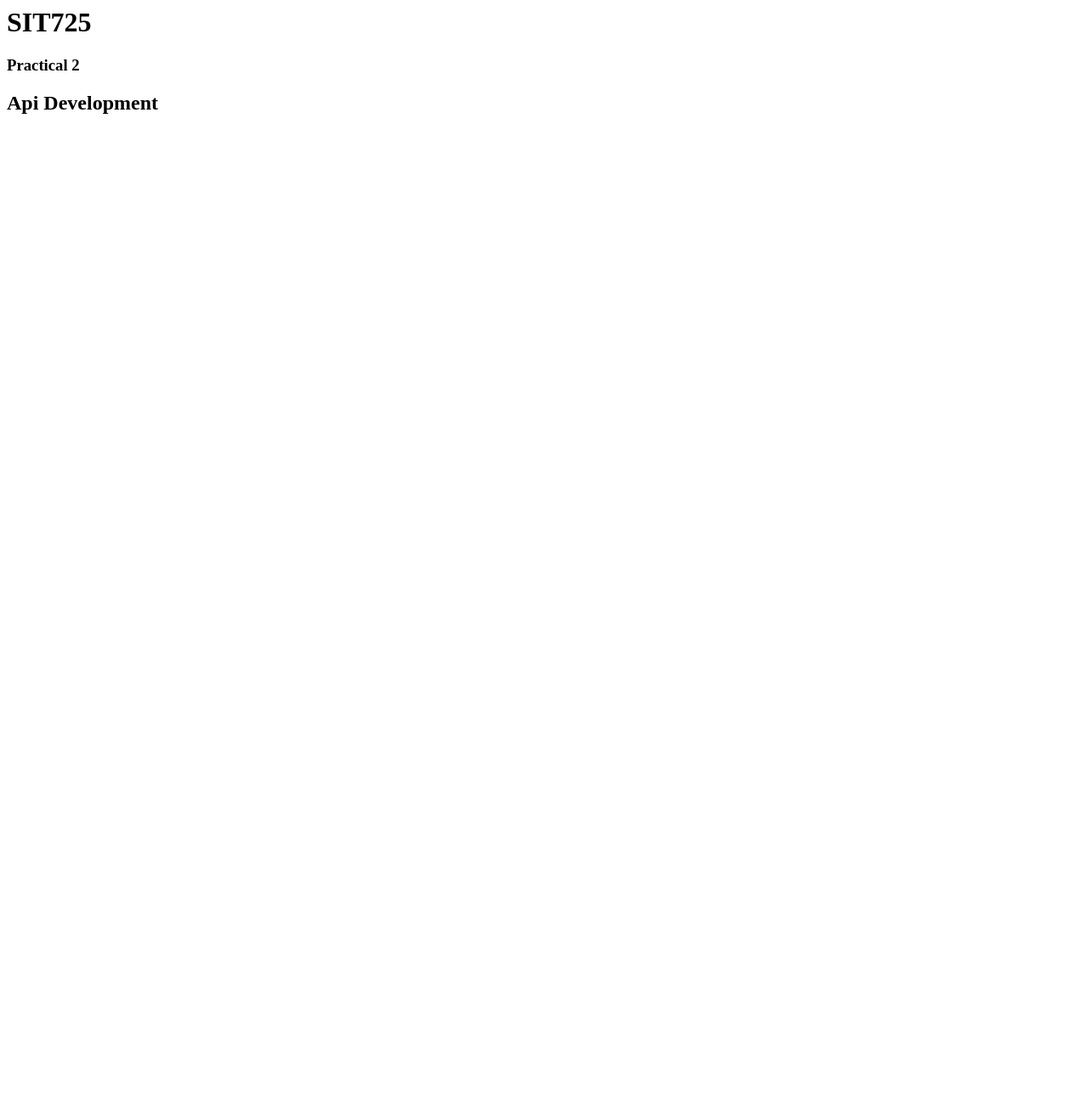
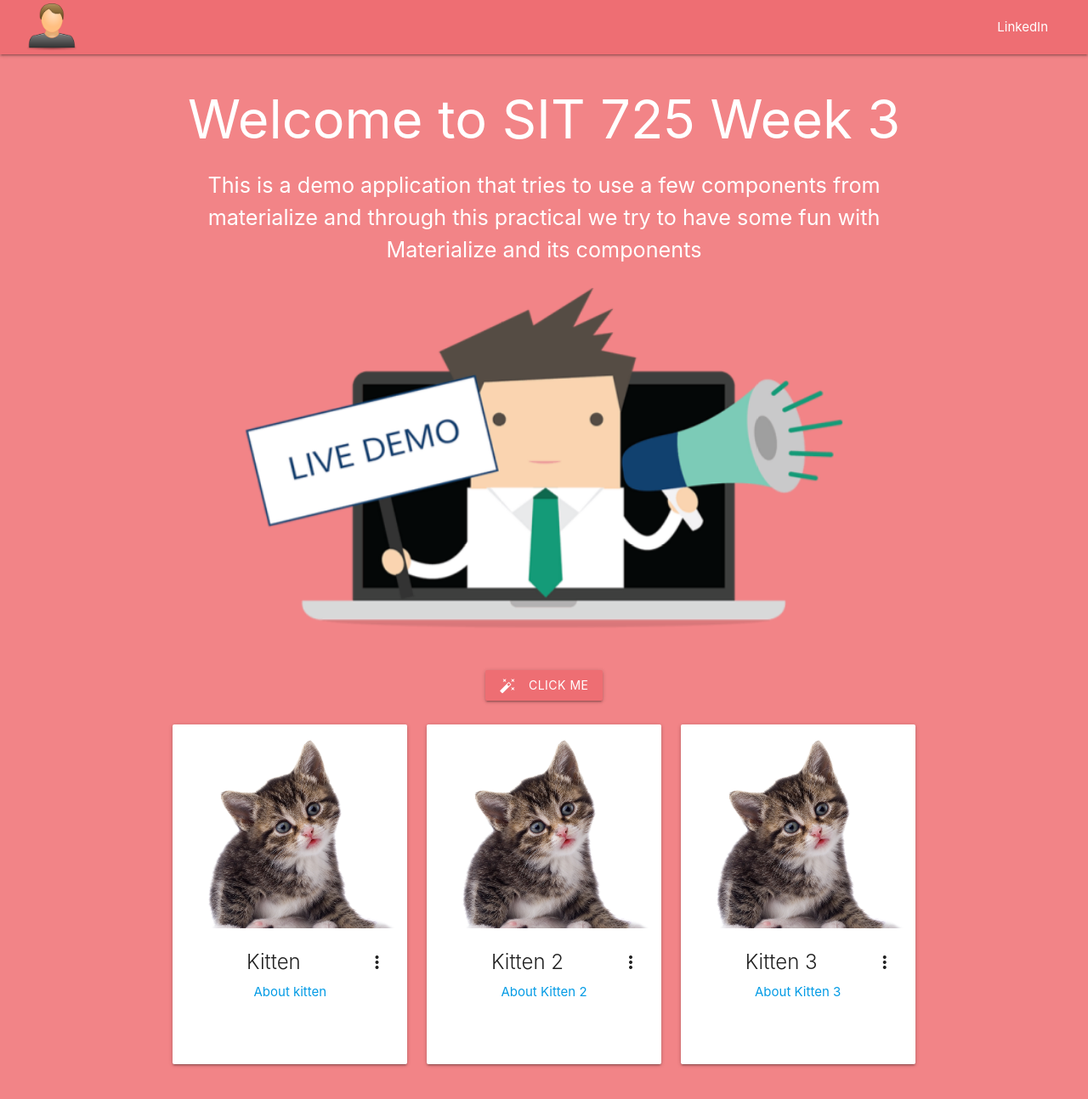
Before and after one commit to darsh2507/sit725-2023-t1-prac7, a website: page index.html in a window 1280 px wide. Shown: the whole page at 85% size. Before the commit the page ends 800 px from the top, so only its background shows below. Drawn offline with nearby package versions, Linux system fonts and the light colour scheme.

Commit message:
express app
bootstraping express app

```diff
--- a/index.html
+++ b/index.html
@@ -1,7 +1,95 @@
-<html>
-<body>
-    <h1>SIT725</h1>
-    <h3>Practical 2</h3>
-    <h2>Api Development</h2>
-</body>
+<!DOCTYPE html>
+	<head>
+		<meta charset="utf-8">
+		<meta name="viewport" content="width=device-width, initial-scale=1">
+		<title>SIT 725 Prac 3</title>
+		<link rel="stylesheet" href="https://cdnjs.cloudflare.com/ajax/libs/materialize/1.0.0/css/materialize.min.css">
+		<link href="https://fonts.googleapis.com/icon?family=Material+Icons" rel="stylesheet">
+		<link rel="stylesheet" href="style.css">
+	</head>
+	<body class="main-body">
+        <nav>
+            <div class="nav-wrapper navbar-size">
+                <a href="#" class="brand-logo"><img class="user-image-size" src="images/imgq.png" /></a>
+                <ul id="nav-mobile" class="right hide-on-med-and-down">
+                    <li><a target="_blank" href="https://www.linkedin.com/in/darsh-patel-62a1211a0/">LinkedIn</a></li>
+                </ul>
+            </div>
+        </nav>
+        <main >
+            <div class="container">
+                <div class="row">
+                    <div class="col s12 center-align">
+                        <h1 id="heading">Welcome to SIT 725 Week 3</h1>
+                        <p class="flow-text">This is a demo application that tries to use a few components from materialize and through this practical we try to have some fun with Materialize and its
+                            components
+                        </p>
+                    </div>
+                    <div class="col s12 center-align">
+                        <img class="materialboxed materialboxed-image" src="images/livedemo.png">
+                    </div>
+                    <div class="col s12 center-align">
+                        <a class="waves-effect waves-light btn click-me-button modal-trigger" id="clickMeButton" data-target="modal1"><i class="material-icons left">auto_fix_high</i>Click Me</a>
+                    </div>
+                </div>
+                <div  class="row" id="card-section">
+                    <div class="col s4 center-align">
+                        <div class="card medium">
+                            <div class="card-image waves-effect waves-block waves-light">
+                                <img class="activator" src="images/kit.png">
+                            </div>
+                            <div class="card-content">
+                                <span class="card-title activator grey-text text-darken-4">Kitten<i class="material-icons right">more_vert</i></span>
+                                <p><a href="#">About kitten</a></p>
+                            </div>
+                            <div class="card-reveal">
+                                <span class="card-title grey-text text-darken-4">Kitten<i class="material-icons right">close</i></span>
+                                <p class="card-text">Hello There! I just wanted to say HI to you guys. See ya!</p>
+                            </div>
+                        </div>
+                    </div>
+                </div>
+            </div>
+            <div id="modal1" class="modal modal-fixed-footer">
+                <div class="row modal-content">
+                    <form class="col s12">
+                        <div class="row">
+                            <div class="input-field col s6">
+                                <input placeholder="Placeholder" id="first_name" type="text" class="validate">
+                                <label for="first_name">First Name</label>
+                            </div>
+                            <div class="input-field col s6">
+                                <input id="last_name" type="text" class="validate">
+                                <label for="last_name">Last Name</label>
+                            </div>
+                        </div>
+                        <div class="row">
+                            <div class="input-field col s12">
+                                <input id="password" type="password" class="validate">
+                                <label for="password">Password</label>
+                            </div>
+                        </div>
+                        <div class="row">
+                            <div class="input-field col s12">
+                                <input id="email" type="email" class="validate">
+                                <label for="email">Email</label>
+                            </div>
+                        </div>
+                        <div class="row">
+                            <div class="input-field col s12 center-align">
+                                <a class="waves-effect waves-light btn" id="formSubmit">submit</a>
+                            </div>
+                        </div>
+                    </form>
+                </div>
+            </div>
+        </main>
+
+        <script src="https://code.jquery.com/jquery-3.6.0.min.js" integrity="sha256-/xUj+3OJU5yExlq6GSYGSHk7tPXikynS7ogEvDej/m4="
+            crossorigin="anonymous"></script>
+        <!-- Compiled and minified JavaScript -->
+        <script src="https://cdnjs.cloudflare.com/ajax/libs/materialize/1.0.0/js/materialize.min.js"></script>
+        <script src="server.js"></script>
+    </body>
+
 </html>
--- /dev/null
+++ b/server.js
@@ -0,0 +1,48 @@
+const cardList = [
+    {
+    title: "Kitten 2",
+    image: "images/kit.png",
+    link: "About Kitten 2",
+    desciption: "Demo desciption about kitten 2"
+    },
+    {
+    title: "Kitten 3",
+    image: "images/kit.png",
+    link: "About Kitten 3",
+    desciption: "Demo desciption about kitten 3"
+    }
+    ]
+    const clickMe = () => {
+    alert("Thanks for clicking me. Hope you have a nice day!")
+    }
+    const submitForm = () => {
+    let formData = {};
+    formData.first_name = $('#first_name').val();
+    formData.last_name = $('#last_name').val();
+    formData.password = $('#password').val();
+    formData.email = $('#email').val();
+    console.log("Form Data Submitted: ", formData);
+    }
+    const addCards = (items) => {
+    items.forEach(item => {
+    let itemToAppend = '<div class="col s4 center-align">'+
+    '<div class="card medium"><div class="card-image waves-effect waves-block waves-light"><img class="activator" src="'+item.image+'">'+
+    '</div><div class="card-content">'+
+    '<span class="card-title activator grey-text text-darken-4">'+item.title+'<i class="material-icons right">more_vert</i></span><p><a href="#">'+item.link+'</a></p></div>'+
+    '<div class="card-reveal">'+
+    '<span class="card-title grey-text text-darken-4">'+item.title+'<i class="material-icons right">close</i></span>'+
+    '<p class="card-text">'+item.desciption+'</p>'+
+    '</div></div></div>';
+    $("#card-section").append(itemToAppend)
+    });
+    }
+
+    $(document).ready(function(){
+    $('.materialboxed').materialbox();
+    $('#formSubmit').click(()=>{
+    submitForm();
+    })
+
+    addCards(cardList);
+    $('.modal').modal();
+    });
--- /dev/null
+++ b/style.css
@@ -0,0 +1,21 @@
+.navbar-size {
+    width: 95%;
+    margin: 0 auto;
+    }
+    .user-image-size {
+    height: 56px;
+    margin: 4px 0;
+    }
+    .main-body {
+    background-color: #F28487;
+    color: white;
+
+    }
+    .materialboxed-image {
+    margin: 0 auto;
+    height: 400px;
+    }
+    .click-me-button {
+    background-color: #EE6E73;
+    margin-top: 50px;
+    }
```
Also changed, not shown: images/imgq.png (added), images/kit.png (added), images/livedemo.png (added).
